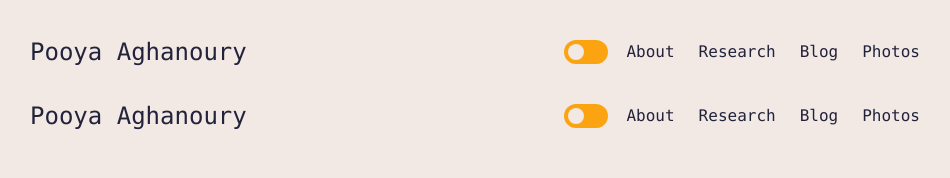
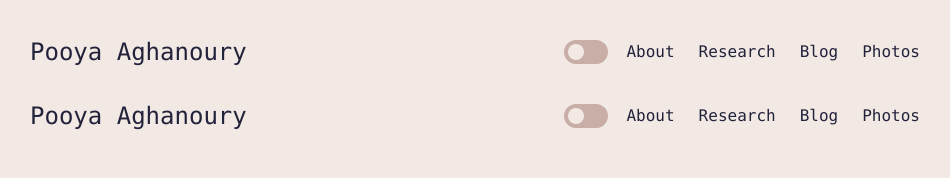
Before and after one commit to aghanoury/website, a Next.js app: page /header in a window 1280 px wide. Shown: the top 178 px of the page, without its empty margins (162-1112 px from the left). Built offline with nearby package versions, Linux system fonts and the light colour scheme.

Commit message:
change switch background color

```diff
--- a/pages/header.tsx
+++ b/pages/header.tsx
@@ -26,7 +26,7 @@ function Toggle(props) {
         /* Use the `checked` state to conditionally style the button. */
         <button
           className={`${
-            checked ? "bg-light_blue" : "bg-orange"
+            checked ? "bg-blue" : "bg-pink"
           } relative inline-flex h-6 w-11 items-center rounded-full`}
           onClick={() => {
             checked
```
